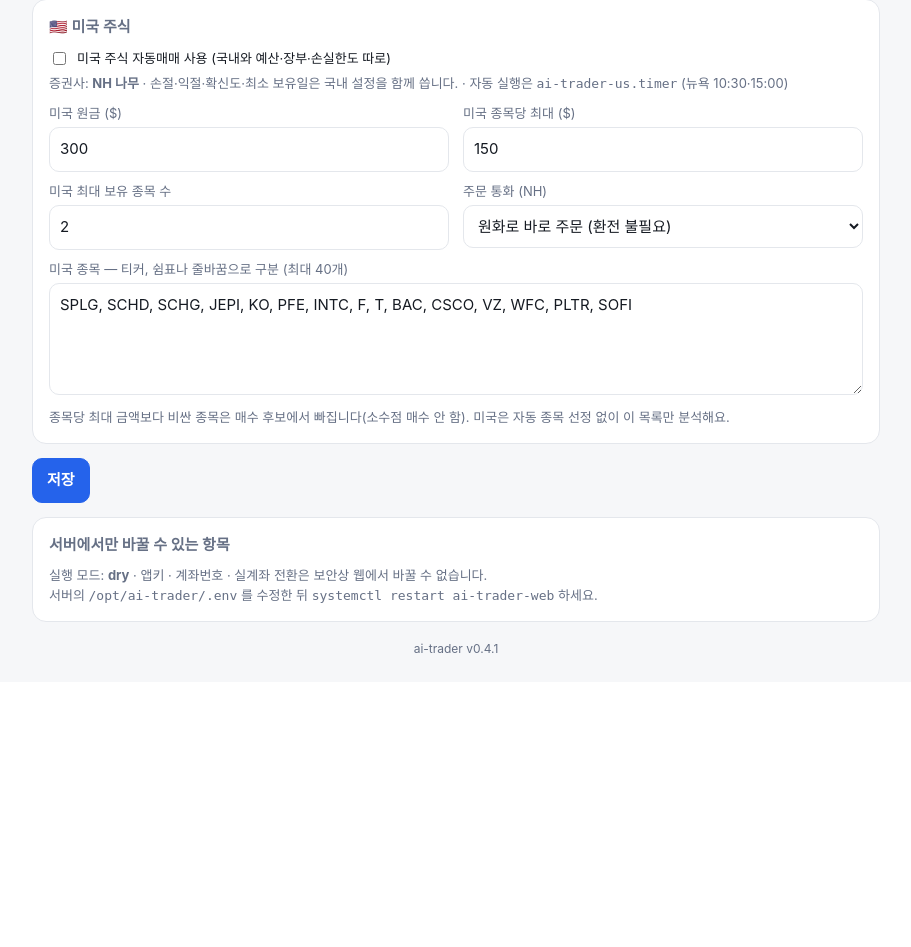
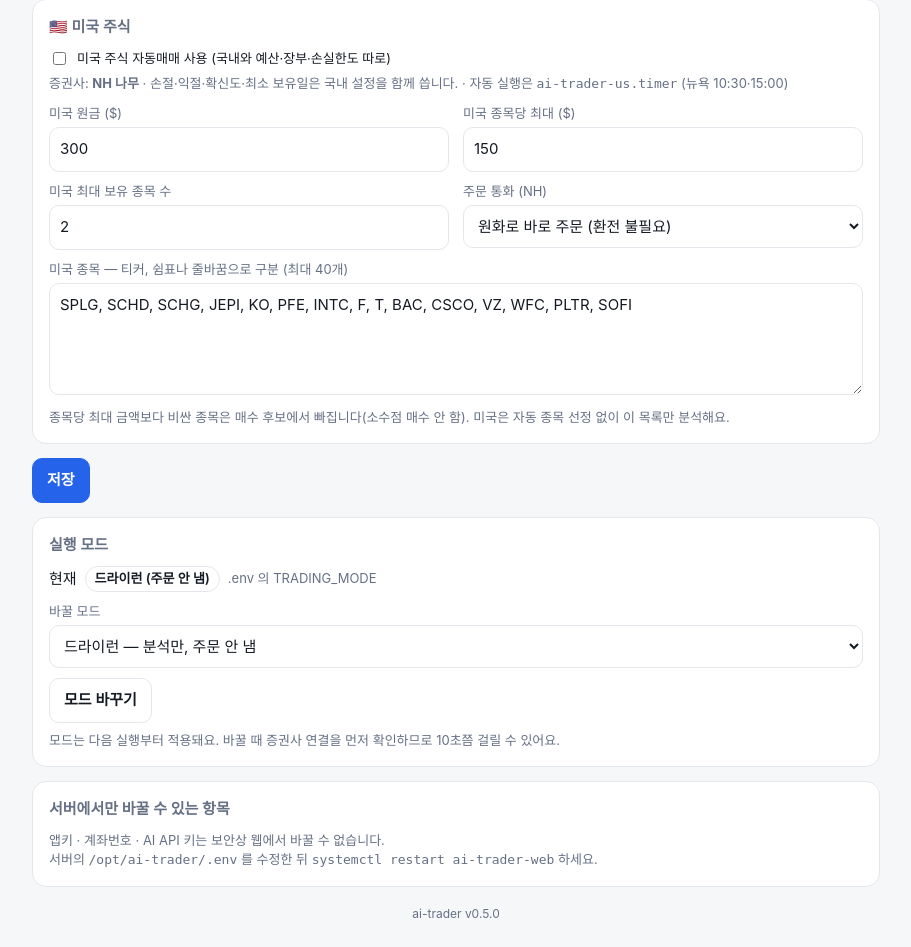
Before and after one commit to kwon2288/ai-trader, a Flask app: page /settings in a window 1280 px wide. Shown: the part 1516-2463 px from the top of the page, without its empty margins (184-1095 px from the left). Before the commit the page ends 2169 px from the top, so only its background shows below. Run offline with Flask 3, Linux system fonts and the light colour scheme; the visitor is signed in with stand-in values (Sample User, id 1); parts of the project's set-up code (start-up, migrations or seed data) failed here and were passed over.

Commit message:
v0.5.0: 웹에서 실행 모드(드라이런·모의투자·실계좌) 전환
- 설정 → 실행 모드. 실계좌는 비밀번호 재입력 + 확인 문구 + 동의 + 실제 연결 확인
- data/mode.json 이 .env TRADING_MODE 보다 우선, WEB_LIVE_SWITCH=off 로 차단 가능
- NH/KIS 서버를 모드에 맞춰 자동 선택, 환경별 계좌·앱키 지원

Co-Authored-By: Claude Opus 5.5 <noreply@anthropic.com>
Claude-Session: https://claude.ai/code/session_01RjPR8CwG39svzh34zzi5aa

```diff
--- a/trader/__init__.py
+++ b/trader/__init__.py
@@ -1,2 +1,2 @@
 """AI 자동매매 — NH투자증권(나무)·한국투자증권·토스증권 Open API + Claude/Gemini/ChatGPT."""
-__version__ = "0.4.1"
+__version__ = "0.5.0"
--- a/trader/runner.py
+++ b/trader/runner.py
@@ -69,7 +69,10 @@ def market_cfg(cfg: Config, market: str) -> Config:
 
 
 def live_allowed(cfg: Config) -> bool:
-    return cfg.mode != "live" or os.environ.get("I_UNDERSTAND_REAL_MONEY") == "yes"
+    """실계좌 주문 허용: .env 의 I_UNDERSTAND_REAL_MONEY=yes 또는 웹에서 확인 절차를 거쳐 전환한 경우."""
+    if cfg.mode != "live":
+        return True
+    return os.environ.get("I_UNDERSTAND_REAL_MONEY") == "yes" or (cfg.mode_source == "web" and cfg.live_ack)
 
 
 def run_cycle(cfg: Config, analyze_only: bool = False, force: bool = False, source: str = "cli",
@@ -81,7 +84,7 @@ def run_cycle(cfg: Config, analyze_only: bool = False, force: bool = False, sour
         try:
             cfg = market_cfg(cfg, market)
             if not analyze_only and not live_allowed(cfg):
-                raise BrokerError("실계좌 모드는 .env 에 I_UNDERSTAND_REAL_MONEY=yes 가 있어야 실행됩니다")
+                raise BrokerError("실계좌 모드는 웹 설정에서 확인 절차를 거쳐 전환하거나 .env 에 I_UNDERSTAND_REAL_MONEY=yes 가 있어야 실행됩니다")
             from .analyst import make_analyst
             from .bot import Bot
             bot = Bot(cfg, make_broker(cfg), make_analyst(cfg), j)
--- a/web/app.py
+++ b/web/app.py
@@ -3,7 +3,9 @@
   .venv/bin/python -m web.app          # http://<LXC IP>:8080
   .env 의 WEB_PASSWORD 로 로그인합니다.
 
-보안상 웹에서 할 수 없는 일: 실계좌 전환, 앱키 변경 (서버의 .env 에서만).
+보안상 웹에서 할 수 없는 일: 앱키·계좌번호 변경 (서버의 .env 에서만).
+실계좌 전환은 웹에서 가능하지만 비밀번호 재입력 + 확인 문구 + 연결 확인을 거친다
+(.env 에 WEB_LIVE_SWITCH=off 면 웹에서 실계좌로 못 바꿈).
 """
 from __future__ import annotations
 
@@ -246,12 +248,95 @@ def settings():
     from trader.runner import broker_name
     us_broker = broker_name(cfg().for_market("us"))
     from trader.analyst import PROVIDERS, available
-    return render_template("settings.html", c=cfg(), fields=fields, raw=raw, auto_fields=auto_fields,
+    return render_template("settings.html", c=cfg(), fields=fields,
+                           mode_label=MODE_LABEL, live_phrase=LIVE_PHRASE, web_live=_web_live_switch(),
+                           env_mode=os.environ.get("TRADING_MODE", "dry").strip().lower(), raw=raw, auto_fields=auto_fields,
                            us_fields=us_fields, us=us_raw, us_broker=us_broker,
                            order_types=settings_io.ORDER_TYPES, providers=settings_io.PROVIDER_CHOICES,
                            model_fields=settings_io.MODEL_FIELDS,
                            keys={p: available(p) for p in PROVIDERS},
                            key_labels={p: i["label"] for p, i in PROVIDERS.items()})
+
+
+# ── 실행 모드 전환 ─────────────────────────────────────
+MODE_LABEL = {"dry": "드라이런 (주문 안 냄)", "mock": "모의투자", "live": "실계좌"}
+LIVE_PHRASE = "실계좌 전환"
+
+
+def _web_live_switch() -> bool:
+    return os.environ.get("WEB_LIVE_SWITCH", "on").strip().lower() not in ("off", "no", "0", "false")
+
+
+def _mode_markets(c) -> list[str]:
+    return ["kr"] + (["us"] if c.us_enabled else [])
+
+
+def _check_mode(c, new: str) -> tuple[list[str], list[str]]:
+    """새 모드로 증권사에 실제로 붙어 보고 (오류, 결과 요약) 반환. 실패하면 전환하지 않는다."""
+    from dataclasses import replace
+    from trader.runner import broker_name, make_broker
+    errs, info = [], []
+    for mk in _mode_markets(c):
+        mc = replace(c, mode=new).for_market(mk)
+        name = broker_name(mc)
+        flag = "🇰🇷" if mk == "kr" else "🇺🇸"
+        if new == "mock" and name == "toss":
+            errs.append(f"{flag} 토스증권은 모의투자가 없습니다 (드라이런 또는 실계좌만 가능)")
+            continue
+        if new == "dry":
+            continue
+        try:
+            b = make_broker(mc)
+            bal = b.balance()
+            cash = "확인 필요" if bal.orderable_cash == float("inf") else mc.money(bal.orderable_cash)
+            info.append(f"{flag} {name} 계좌 {getattr(b, 'account', '-')} · 주문가능 {cash}")
+        except Exception as e:  # noqa: BLE001
+            errs.append(f"{flag} {name} {MODE_LABEL[new]} 연결 실패: {e}")
+    return errs, info
+
+
+@app.post("/mode")
+@login_required
+def change_mode():
+    from trader import modefile
+    c = cfg()
+    new = request.form.get("mode", "")
+    if new == "env":                                   # 웹 설정을 지우고 .env 값으로
+        modefile.clear(c.data_dir)
+        flash(f"웹 모드 설정을 지웠습니다. 이제 .env 의 TRADING_MODE 를 따릅니다 (현재 {cfg().mode}).", "ok")
+        return redirect(url_for("settings"))
+    if new not in modefile.MODES:
+        flash("알 수 없는 모드입니다.", "err")
+        return redirect(url_for("settings"))
+    if _busy(c):
+        flash("실행 중에는 모드를 바꿀 수 없습니다. 끝난 뒤 다시 시도하세요.", "err")
+        return redirect(url_for("settings"))
+    if new == "live":
+        if not _web_live_switch():
+            flash("웹에서 실계좌 전환이 꺼져 있습니다 (.env 의 WEB_LIVE_SWITCH=off).", "err")
+            return redirect(url_for("settings"))
+        pw = os.environ.get("WEB_PASSWORD", "")
+        if not (pw and hmac.compare_digest(request.form.get("password", ""), pw)):
+            flash("비밀번호가 맞지 않습니다.", "err")
+            return redirect(url_for("settings"))
+        if request.form.get("phrase", "").strip() != LIVE_PHRASE:
+            flash(f"확인 문구를 정확히 입력하세요: {LIVE_PHRASE}", "err")
+            return redirect(url_for("settings"))
+        if not request.form.get("agree"):
+            flash("실제 돈으로 주문된다는 데 동의해야 합니다.", "err")
+            return redirect(url_for("settings"))
+    errs, info = _check_mode(c, new)
+    if errs:
+        for e in errs:
+            flash(e, "err")
+        flash(f"{MODE_LABEL[new]}(으)로 바꾸지 않았습니다.", "err")
+        return redirect(url_for("settings"))
+    old = c.mode
+    modefile.write(c.data_dir, new, live_ack=(new == "live"))
+    msg = f"실행 모드: {MODE_LABEL[old]} → {MODE_LABEL[new]}" + ("".join("\n" + x for x in info))
+    Journal(c.db_path).add_log(new, "mode", "web", msg)
+    flash(("🔴 " if new == "live" else "") + msg.replace("\n", " · ") + " — 다음 실행부터 적용됩니다.", "ok")
+    return redirect(url_for("settings"))
 
 
 # ── 동작 ───────────────────────────────────────────────
--- a/web/templates/_macros.html
+++ b/web/templates/_macros.html
@@ -41,7 +41,7 @@
 
 {% macro log_item(l) %}
 <details>
-  <summary>{{ l.ts[5:16].replace('T',' ') }} · {{ '🇺🇸 ' if l.mode and l.mode.endswith('_us') }}{{ {'trade':'매매','analyze':'분석','scan':'종목검색'}.get(l.kind, l.kind) }}
+  <summary>{{ l.ts[5:16].replace('T',' ') }} · {{ '🇺🇸 ' if l.mode and l.mode.endswith('_us') }}{{ {'trade':'매매','analyze':'분석','scan':'종목검색','mode':'모드 변경'}.get(l.kind, l.kind) }}
     · {{ {'timer':'자동','web':'웹','cli':'명령줄'}.get(l.source, l.source) }}</summary>
   <pre>{{ l.output }}</pre>
 </details>
--- a/web/templates/index.html
+++ b/web/templates/index.html
@@ -8,8 +8,9 @@
     {% if c.mode == 'live' %}<span class="badge b-err">🔴 실계좌</span>
     {% elif c.mode == 'mock' %}<span class="badge b-ok">모의투자</span>
     {% else %}<span class="badge">드라이런 (주문 안 냄)</span>{% endif %}
+    <a class="mute" href="{{ url_for('settings') }}#mode" style="font-size:12px">모드 바꾸기</a>
     <span class="badge">🏦 {{ {'nh':'NH 나무','kis':'한국투자','toss':'토스'}.get(broker, broker) }}</span>
-    {% if broker == 'toss' and c.mode == 'mock' %}<span class="badge b-err">⚠ 토스는 모의투자 없음 → .env 를 dry 로</span>{% endif %}
+    {% if broker == 'toss' and c.mode == 'mock' %}<a class="badge b-err" href="{{ url_for('settings') }}#mode">⚠ 토스는 모의투자 없음 → 모드 바꾸기</a>{% endif %}
     <span class="badge">🧠 {{ {'claude':'Claude','gemini':'Gemini','openai':'ChatGPT','consensus':'다수결','rules':'규칙만'}.get(c.ai_provider, c.ai_provider) }}{% if c.ai_hybrid and c.ai_provider != 'rules' %} + 규칙필터{% endif %}</span>
 
     {% if busy %}<span class="badge b-warn" id="busy">⏳ 실행 중…</span>
--- a/web/templates/settings.html
+++ b/web/templates/settings.html
@@ -100,14 +100,64 @@
 <div class="row" style="margin-bottom:14px"><button class="btn pri">저장</button></div>
 </form>
 
+<div class="card" id="mode">
+  <h2>실행 모드</h2>
+  <div class="row">
+    현재 {% if c.mode == 'live' %}<span class="badge b-err">🔴 실계좌</span>
+    {% elif c.mode == 'mock' %}<span class="badge b-ok">모의투자</span>
+    {% else %}<span class="badge">드라이런 (주문 안 냄)</span>{% endif %}
+    <span class="mute">{{ '웹에서 설정함' if c.mode_source == 'web' else '.env 의 TRADING_MODE' }}</span>
+  </div>
+  <form method="post" action="{{ url_for('change_mode') }}" id="modeform" style="margin-top:10px">
+    <label for="mode_sel">바꿀 모드</label>
+    <select id="mode_sel" name="mode">
+      <option value="dry" {{ 'selected' if c.mode == 'dry' }}>드라이런 — 분석만, 주문 안 냄</option>
+      <option value="mock" {{ 'selected' if c.mode == 'mock' }}>모의투자 — 가상 계좌로 주문</option>
+      {% if web_live %}<option value="live" {{ 'selected' if c.mode == 'live' }}>🔴 실계좌 — 실제 돈으로 주문</option>{% endif %}
+      {% if c.mode_source == 'web' %}<option value="env">웹 설정 지우기 (.env 값 {{ env_mode }} 따르기)</option>{% endif %}
+    </select>
+    <div id="livebox" style="display:none;margin-top:10px;padding:10px;border:1px solid var(--err,#c33);border-radius:8px">
+      <b>실계좌로 바꾸면 다음 자동 실행부터 실제 돈으로 주문합니다.</b>
+      <ul class="mute" style="margin:6px 0 8px;padding-left:18px">
+        <li>바꾸기 전에 증권사 실계좌에 실제로 연결해 보고, 실패하면 바꾸지 않아요.</li>
+        <li>모의투자와 장부가 따로라 실계좌는 예산 {{ "{:,}".format(c.total_krw|int) }}원부터 새로 시작해요.</li>
+        <li>실계좌 계좌에 예산 이상의 현금이 있어야 해요. 봇은 예산 안에서만 주문합니다.</li>
+      </ul>
+      <label for="password">웹 비밀번호 다시 입력</label>
+      <input id="password" name="password" type="password" autocomplete="current-password">
+      <label for="phrase">확인 문구 — <b>{{ live_phrase }}</b> 를 그대로 입력</label>
+      <input id="phrase" name="phrase" autocomplete="off" placeholder="{{ live_phrase }}">
+      <label style="display:flex;gap:8px;align-items:center;margin-top:8px;color:var(--fg)">
+        <input type="checkbox" name="agree" style="width:auto"> 실제 돈으로 주문되고 손실이 날 수 있음을 이해합니다
+      </label>
+    </div>
+    <div class="row" style="margin-top:10px"><button class="btn" id="modebtn">모드 바꾸기</button></div>
+  </form>
+  <div class="mute" style="margin-top:8px">
+    모드는 다음 실행부터 적용돼요. 바꿀 때 증권사 연결을 먼저 확인하므로 10초쯤 걸릴 수 있어요.
+    {% if not web_live %}<br>웹에서 실계좌 전환은 꺼져 있어요 (.env 의 <code>WEB_LIVE_SWITCH=off</code>).{% endif %}
+  </div>
+</div>
+
 <div class="card">
   <h2>서버에서만 바꿀 수 있는 항목</h2>
   <div class="mute">
-    실행 모드: <b>{{ c.mode }}</b> · 앱키 · 계좌번호 · 실계좌 전환은 보안상 웹에서 바꿀 수 없습니다.<br>
+    앱키 · 계좌번호 · AI API 키는 보안상 웹에서 바꿀 수 없습니다.<br>
     서버의 <code>/opt/ai-trader/.env</code> 를 수정한 뒤 <code>systemctl restart ai-trader-web</code> 하세요.
   </div>
 </div>
 <script>
+// 실계좌를 고르면 확인 칸을 보여준다
+(function () {
+  var sel = document.getElementById('mode_sel'), box = document.getElementById('livebox');
+  var form = document.getElementById('modeform');
+  function sync() { box.style.display = sel.value === 'live' ? 'block' : 'none'; }
+  sel.addEventListener('change', sync); sync();
+  form.addEventListener('submit', function (e) {
+    if (sel.value === 'live' && !confirm('정말 실계좌로 바꿀까요? 다음 실행부터 실제 주문이 나갑니다.')) e.preventDefault();
+    else document.getElementById('modebtn').textContent = '확인 중…';
+  });
+})();
 // '직접 입력…'을 고르면 입력칸을 보여준다
 document.querySelectorAll('.model-select').forEach(function (sel) {
   var box = sel.parentElement.querySelector('.model-custom');
```
Also changed, not shown: tests/test_kis.py (+12 -7 lines), tests/test_mode.py (added, +122 -0 lines), tests/test_nh.py (+21 -0 lines), trader/broker.py (+42 -19 lines), trader/config.py (+10 -3 lines), trader/kis.py (+7 -9 lines), trader/modefile.py (added, +44 -0 lines), CHANGELOG.md, README.md, 1 other file.
